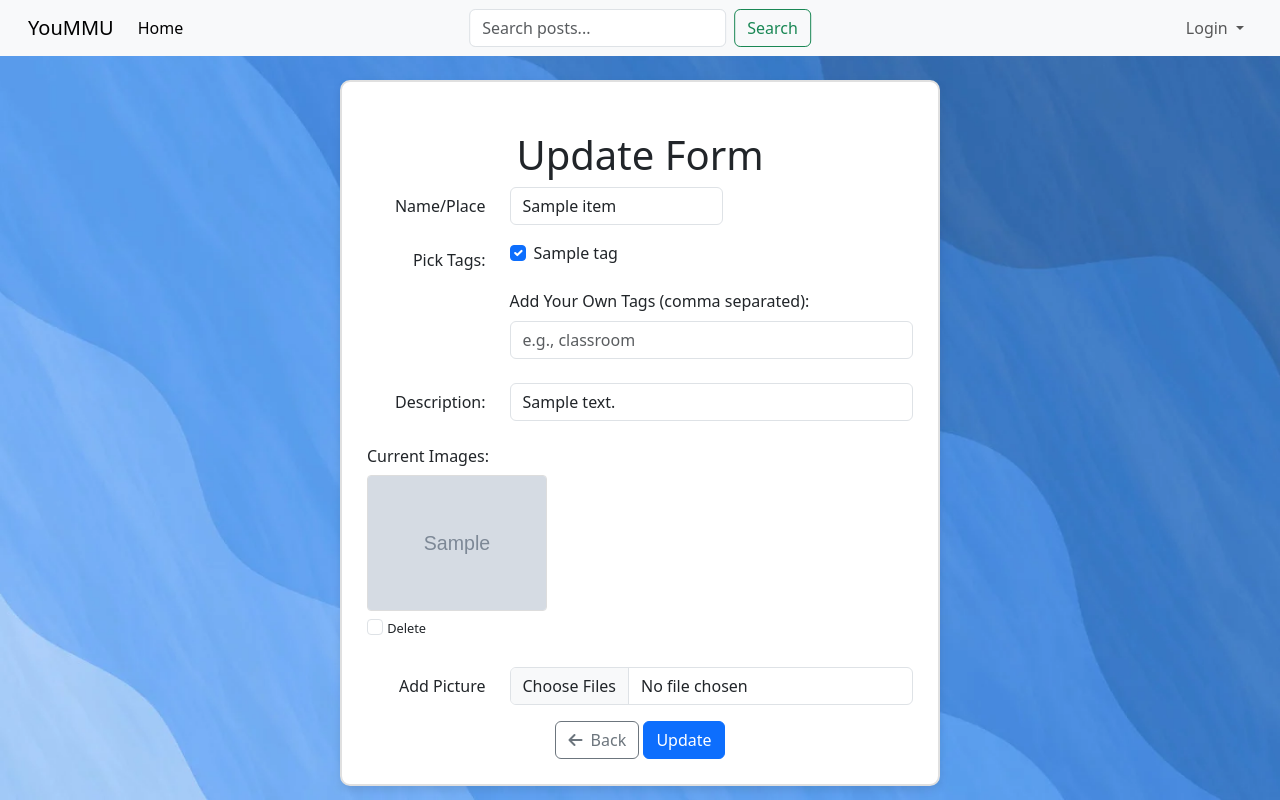
After one commit to Lixuan0913/7-03, a Flask app: page /edititem/1 in a window 1280 px wide. The commit adds this page. Run offline with Flask 3, Linux system fonts and the light colour scheme; tables that the repository leaves empty hold one stand-in row (values such as "Sample post"); grey boxes marked "Sample" are stand-in pictures.

Commit message:
Edit item ver 1.0

```diff
--- a/app.py
+++ b/app.py
@@ -903,6 +903,123 @@ def view_item(item_id):
 
     return render_template('view_item.html', item=item)
 
+@app.route("/edititem/<int:item_id>",methods=["GET", "POST"])
+def edit_item(item_id):
+    item=Item.query.get_or_404(item_id)
+
+    default_tags = Tag.query.filter_by(is_default=True).all()
+
+    # Get tags already associated with this item
+    item_tags = item.tags
+    item_tag_ids = {tag.id for tag in item_tags}  # Using set for faster lookup
+
+    # Separate custom tags (non-default ones)
+    custom_tags = [tag.name for tag in item_tags if not tag.is_default]
+    custom_tags_str = ", ".join(custom_tags)
+
+    if not item:
+        flash("Item not found")
+        return redirect(url_for('add_item',item_id=item_id))
+
+    if request.method == "POST":
+        # Get form data
+        name = request.form.get("name")
+        description = request.form.get("description")
+        upload_image = request.files.getlist("picture")
+        delete_image=request.form.getlist("delete_images")
+
+        # Handle default tags
+        selected_tag_ids = request.form.getlist("default_tags")  # getlist for multiple values
+        selected_tag_ids = [int(id) for id in selected_tag_ids]
+
+        # Handle custom tags
+        custom_tags_input = request.form.get("custom_tags", "").strip()
+        new_custom_tags = [t.strip() for t in custom_tags_input.split(",") if t.strip()]
+
+        try:
+
+            item.name = name
+            item.description = description
+
+            # Update default tags
+            current_tag_ids = {tag.id for tag in item.tags}
+
+            # Tags to remove
+            tags_to_remove = current_tag_ids - set(selected_tag_ids)
+            for tag_id in tags_to_remove:
+                tag = Tag.query.get(tag_id)
+                if tag and tag.is_default:  # Only remove default tags
+                    item.tags.remove(tag)
+
+            # Tags to add
+            tags_to_add = set(selected_tag_ids) - current_tag_ids
+            for tag_id in tags_to_add:
+                tag = Tag.query.get(tag_id)
+                if tag:
+                    item.tags.append(tag)
+
+            # Handle custom tags
+            existing_custom_tags = {tag.name.lower(): tag for tag in item.tags if not tag.is_default}
+
+            # Remove custom tags not in new input
+            for tag_name, tag in existing_custom_tags.items():
+                if tag_name not in [t.lower() for t in new_custom_tags]:
+                    item.tags.remove(tag)
+
+            # Add new custom tags
+            for tag_name in new_custom_tags:
+                if tag_name.lower() not in existing_custom_tags:
+                    # Find or create the tag
+                    tag = Tag.query.filter(Tag.name.ilike(tag_name)).first()
+                    if not tag:
+                        tag = Tag(name=tag_name, is_default=False)
+                        db.session.add(tag)
+                    item.tags.append(tag)
+
+            # Handle image uploads
+            if upload_image:
+              for file in upload_image:
+                if file.filename != '':
+                    # Save the file
+                    filename = secure_filename(file.filename)
+                    file_ext = os.path.splitext(filename)[1].lower()
+                    if file_ext in ['.jpg', '.jpeg', '.png']:
+                        # Generate a unique filename to prevent collisions
+                         filename = secure_filename(f"{uuid.uuid4().hex}_{file.filename}")
+                         file_path = os.path.join(app.config['ITEM_IMAGE_FOLDER'], filename)
+
+                         try:
+                              file.save(file_path)
+                              # Create image record in database
+                              image = Item_Image(filename=filename, item_id=item_id)
+                              db.session.add(image)
+                         except Exception as e:
+                           flash(f"Error saving image: {str(e)}", category='danger')
+
+            # Handle image deletions
+            if delete_image:
+               for image_id in delete_image:
+                image = Item_Image.query.get(int(image_id))
+                if image and image.item_id == item.id:
+                    # Delete file from filesystem
+                    filepath = os.path.join(app.config['ITEM_IMAGE_FOLDER'], image.filename)
+                    if os.path.exists(filepath):
+                        os.remove(filepath)
+                    # Delete from database
+                    db.session.delete(image)
+
+            db.session.commit()
+            flash("Item updated successfully!", 'success')
+            return redirect(url_for('view_item', item_id=item.id))
+
+        except Exception as e:
+            db.session.rollback()
+            flash(f"Error updating item: {str(e)}", "error")
+
+    return render_template("edit_item.html",item=item,default_tags=default_tags,item_tag_ids=item_tag_ids,custom_tags_str=custom_tags_str)
+
+
+
 @app.route("/deleteitem/<int:item_id>",methods=["GET","POST"])
 def delete_item(item_id):
      item = Item.query.get_or_404(item_id)
--- a/static/styles/style.css
+++ b/static/styles/style.css
@@ -89,6 +89,17 @@ body {
     border-radius: 10px;
     width: 600px;
     height:450px;
+    padding: 25px;
+    background-color: #ffffff;
+    box-shadow: 0 4px 8px rgba(0, 0, 0, 0.1);
+    margin: 0 auto;
+}
+
+.edit_item {
+    border: 2px solid #e0e0e0;
+    border-radius: 10px;
+    width: 600px;
+    height:auto;
     padding: 25px;
     background-color: #ffffff;
     box-shadow: 0 4px 8px rgba(0, 0, 0, 0.1);
@@ -283,3 +294,9 @@ body {
 .post-separator {
   margin-bottom: 20px; /* Adjust the value as needed */
 }
+
+.image-container {
+        display: flex;
+        gap: 10px;
+        flex-wrap: wrap;
+    }
--- /dev/null
+++ b/templates/edit_item.html
@@ -0,0 +1,84 @@
+{% extends "base.html" %}
+{% block content %}
+
+<div class="mb-3">
+    <form action="{{ url_for('edit_item', item_id=item.id) }}" method="POST" enctype="multipart/form-data"  class="edit_item">
+       <h1 class="text-center mt-4 mb-2">Update Form</h1>
+
+
+       <div class=" row mb-3">
+       <label for="name" class="col-sm-3 col-form-label text-end">Name/Place</label>
+       <div class="col-sm-5">
+       <input type="text" name="name" placeholder="name/place"  class="form-control" value="{{item.name}}" required>
+       </div>
+      </div>
+
+       <div class=" row  mb-4 ">
+            <label for="default_tags" class="col-sm-3 col-form-label  text-end">Pick Tags:</label>
+           <div class="col-sm-9">
+        <div class="d-flex flex-wrap">
+            {% for tag in default_tags %}
+            <div class="form-check me-2 mb-2 ">
+                <input type="checkbox" class="form-check-input" name="default_tags" value="{{ tag.id }}" id="tag_{{ tag.id }}" {% if tag.id in item_tag_ids %}checked{% endif %}>
+                <label class="form-check-label" for="tag_{{ tag.id }}">{{ tag.name }}</label>
+            </div>
+            {% endfor %}
+        </div>
+
+        <div class="tag-input-section mt-3">
+            <label for="custom-tags" class="form-label">Add Your Own Tags (comma separated):</label>
+            <input type="text"
+                   id="custom-tags"
+                   name="custom_tags"
+                   class="form-control "
+                   placeholder="e.g., classroom"
+                   value="{{ custom_tags_str }}">
+             </div>
+          </div>
+      </div>
+
+      <div class=" row mb-3">
+       <label for="description" class="col-sm-3 col-form-label text-end">Description:</label>
+       <div class="col-sm-9">
+       <input type="description" name="description" class="form-control" placeholder="description" value="{{item.description}}" required>
+    </div>
+    </div>
+
+     <div class="form-group mb-4">
+      {% if item.images %}
+      <label class="col-sm-3 col-form-label">Current Images:</label>
+       <div class="d-flex flex-wrap gap-2">
+
+       {% for image in item.images %}
+        <div class="image-container mb-1" style="display: inline-block; margin-right: 10px;">
+          <img
+            src="{{ url_for('static', filename='itempic/' + image.filename) }}"
+            style="width: 180px; height: auto; border: 1px solid #ddd; border-radius: 4px;"
+          >
+          <div class="mt-1">
+            <input type="checkbox" class="form-check-input" name="delete_images" value="{{ image.id }}" id="delete_{{ image.id }}">
+            <label for="delete_{{ image.id }}" style="font-size: 0.8rem;">Delete</label>
+          </div>
+        </div>
+     {% endfor %}
+       </div>
+   {% endif %}
+  </div>
+
+       <div class=" row mb-3">
+       <label for="picture" class="col-sm-3 col-form-label text-end">Add Picture</label>
+       <div class="col-sm-9">
+       <input type="file" class="form-control" name="picture" multiple accept="image/*">
+       </div>
+    </div>
+
+
+      <div class=" text-center d-grid gap-2 d-md-block mx-auto">
+         <a href="{{ url_for('view_item', item_id=item.id) }}" class="btn btn-outline-secondary">
+            <i class="fas fa-arrow-left me-1"></i> Back
+         </a>
+       <button type="submit" name="submit" class="btn btn-primary " >Update</button>
+      </div>
+</form>
+</div>
+{% endblock %}
--- a/templates/edit_post.html
+++ b/templates/edit_post.html
@@ -35,9 +35,8 @@
         </div>
 
         <div class="form-group mb-4">
+        {% for image in post.images %}
          <label class="col-sm-3 col-form-label">Current Images:</label>
-         <!--Show current image-->
-          {% for image in post.images %}
            <div class="image-container mb-2">
           <img src="{{ url_for('static', filename='reviewpic/' + image.filename) }}" style="width: 300px;">
            <div class="mb-2">
--- a/templates/view_item.html
+++ b/templates/view_item.html
@@ -36,6 +36,9 @@
              <!-- Item Details -->
             <div class="card">
                 <div class="card-body">
+                    <div class="text-end">
+                      <a href="{{ url_for('edit_item', item_id=item.id) }}" class="btn btn-primary">Edit Item</a>
+                    </div>
                     <div class="text-end">
                       <a href="{{ url_for('delete_item', item_id=item.id) }}" class="btn btn-primary">Delete item</a>
                     </div>
```
